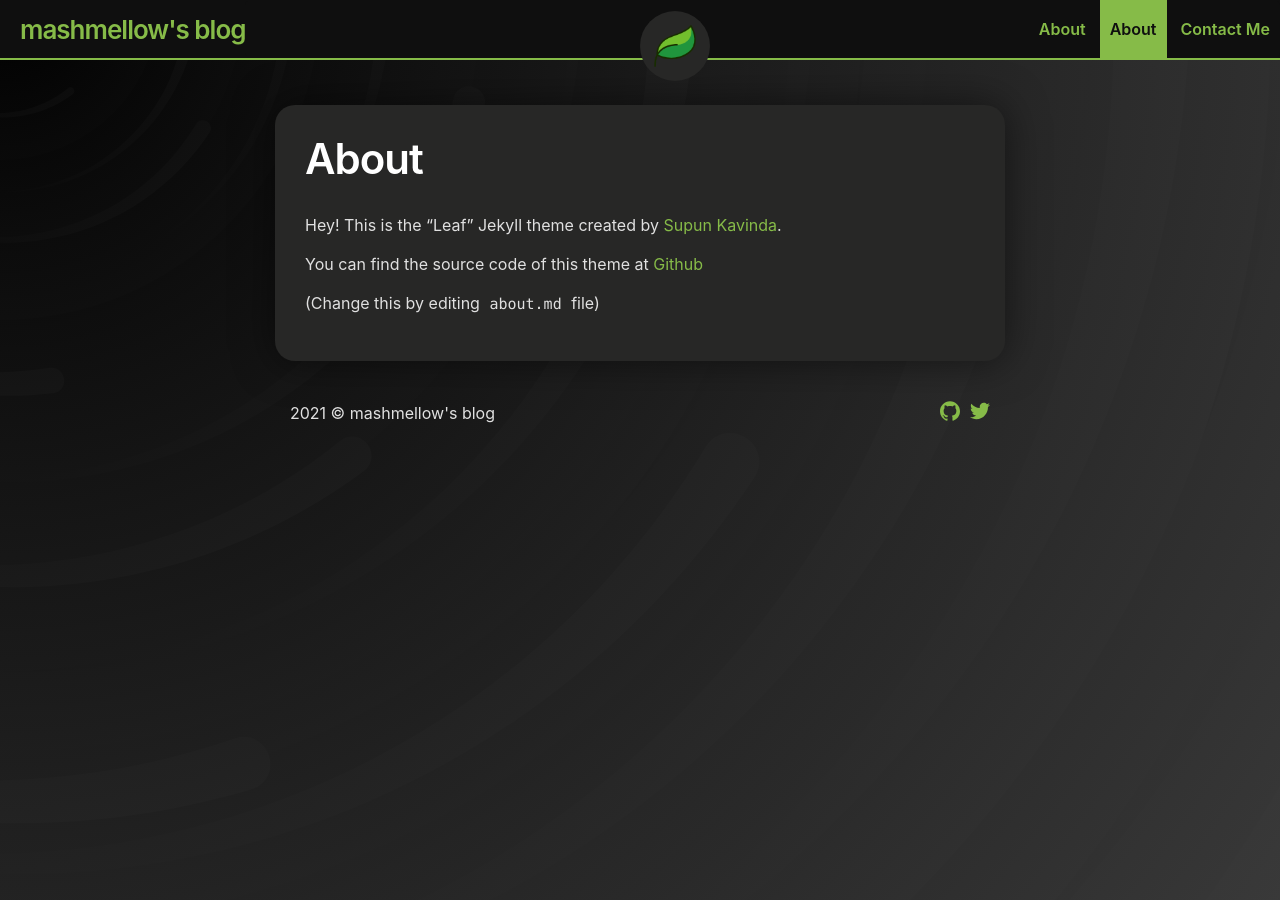
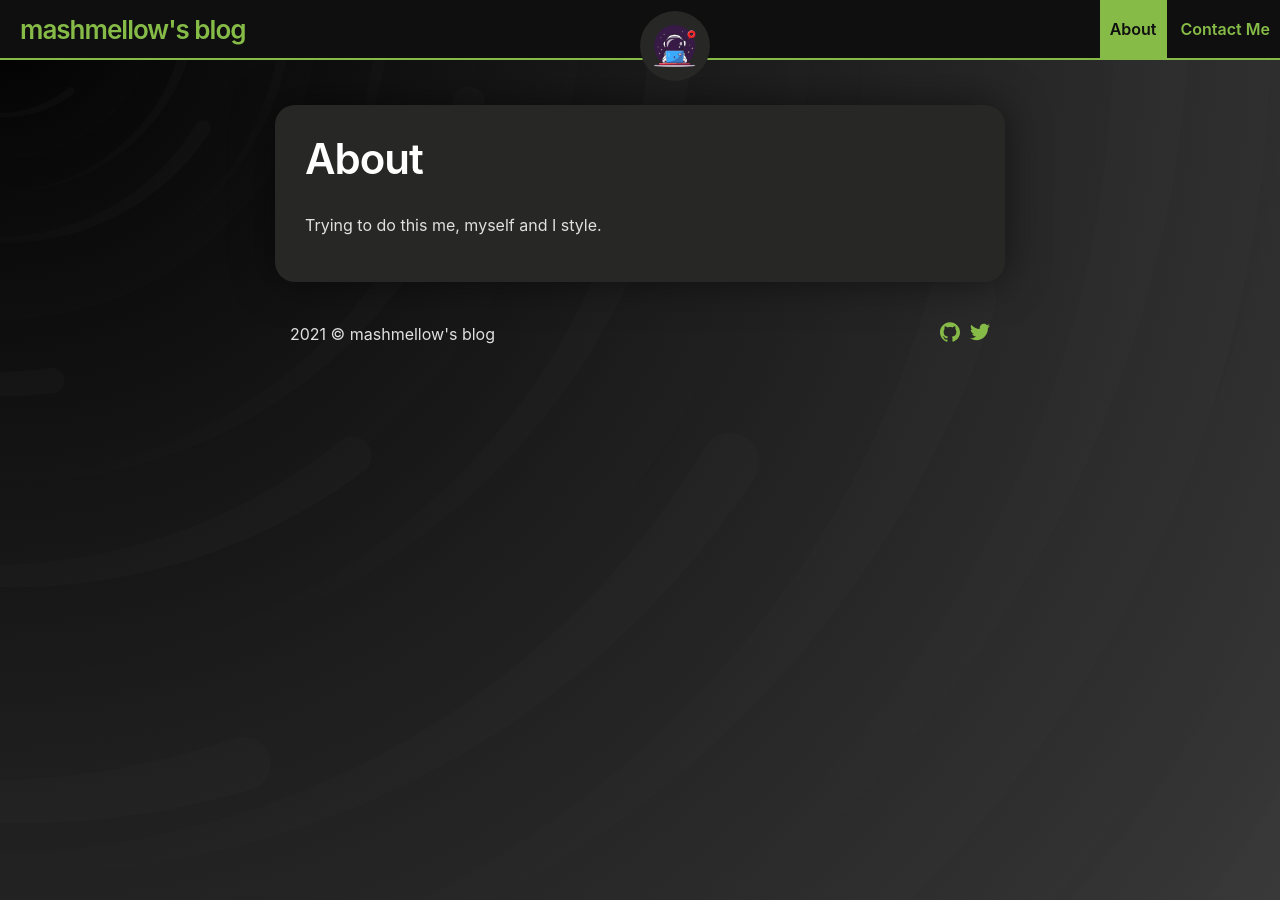
Before and after one commit to mashm3ll0w/mashm3ll0w.github.io, a Jekyll site: the page built from about.md, in a window 1280 px wide. Built offline with Jekyll 4.4.1, drawn with Linux system fonts in a browser that asks for light colours.

Commit message:
add personal icon and customize the about and contact pages

```diff
--- a/_config.yml
+++ b/_config.yml
@@ -1,5 +1,5 @@
 title: mashmellow's blog
-iconURL: assets/default-icon.png
+iconURL: assets/mash-icon.png
 theme: jekyll-theme-leaf
 
 # for a clean URL
--- a/about.md
+++ b/about.md
@@ -3,8 +3,5 @@ title: About
 layout: page
 ---
 
-Hey! This is the "Leaf" Jekyll theme created by <a rel="me" target="_blank" href="https://twitter.com/_SupunKavinda">Supun Kavinda</a>.
 
-You can find the source code of this theme at <a href="https://github.com/SupunKavinda/jekyll-theme-leaf">Github</a>
-
-(Change this by editing `about.md` file)
+Trying to do this me, myself and I style.
```
Also changed, not shown: about.markdown (deleted, +0 -18 lines), contact.md (+5 -4 lines), assets/mash-icon.png (added).
